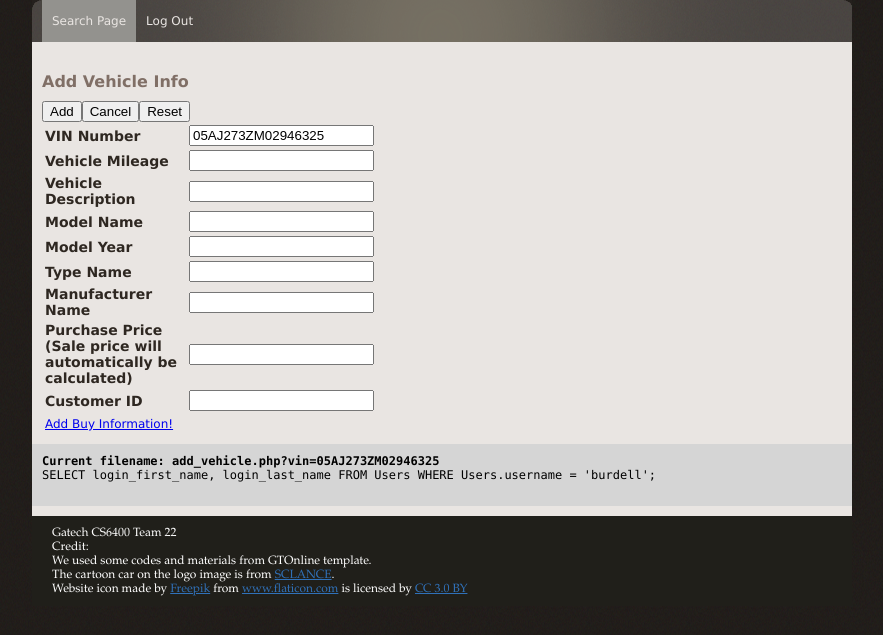
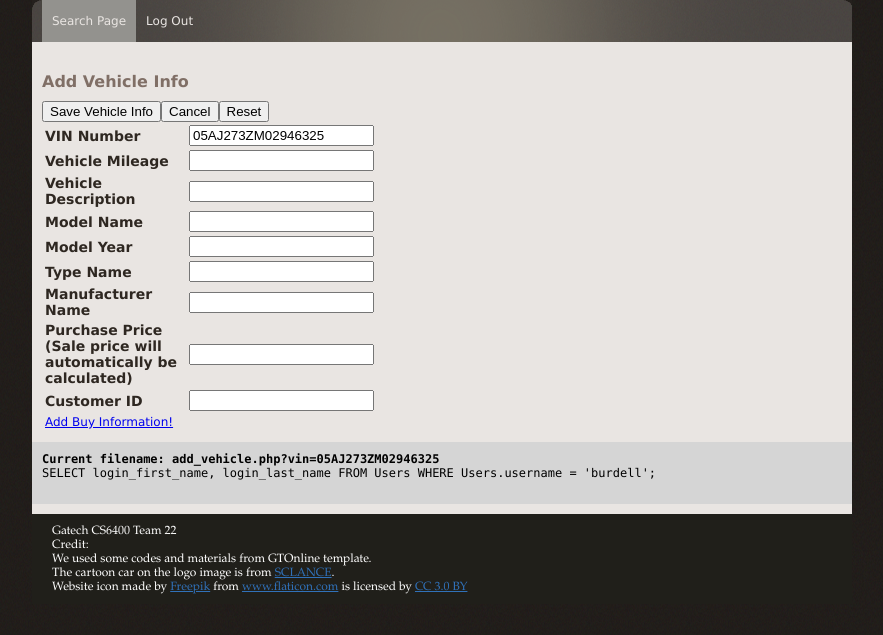
Before and after one commit to hxia40/Web-based-Database-for-Car-Dealership-Inventory-, a PHP site: the page made by Phase_3/add_vehicle.php in a window 1280 px wide. Shown: the part 135-770 px from the top of the page, without its empty margins (198-1081 px from the left). Run offline with PHP 8.4, Linux system fonts and the light colour scheme; a user stored in the database is signed in; data comes from the database, SQL or seed files in the repository; data that the repository does not hold is empty.

Commit message:
Update add_vehicle.php

```diff
--- a/Phase_3/add_vehicle.php
+++ b/Phase_3/add_vehicle.php
@@ -153,12 +153,10 @@ if (!isset($_SESSION['username']) OR ($_SESSION['permission'] != 1 && $_SESSION[
                                     </tr>
 
                                     <tr>
-                                        <input name = "add" type = "submit" id = "add" value = "Add">
+                                        <input name = "add" type = "submit" id = "add" value = "Save Vehicle Info">
                                         <input type="button" value="Cancel" onclick="history.go(-1)">
                                         <button type="reset" value="Reset">Reset</button>
-                                    </tr>
-                                    <tr>
-                                        <td><a href='add_buy.php?customer_id=<?php if($_GET['customer_id']) {print $_GET['customer_id'];} else if($_POST['customer_id']) {print $_POST['customer_id'];} ?>&vin=<?php if ($_GET['vin']) { print $_GET['vin']; } else if($_POST['vin']) { print $_POST['vin'];} ?>&sale_price=<?php if($_GET['customer_id']) {print $_GET['customer_id'];} else if($_POST['customer_id']) {print $_POST['customer_id'];} ?>'>Add Buy Information!</a></td>
+					<td><a href='add_buy.php?customer_id=<?php if($_GET['customer_id']) {print $_GET['customer_id'];} else if($_POST['customer_id']) {print $_POST['customer_id'];} ?>&vin=<?php if ($_GET['vin']) { print $_GET['vin']; } else if($_POST['vin']) { print $_POST['vin'];} ?>&sale_price=<?php if($_GET['customer_id']) {print $_GET['customer_id'];} else if($_POST['customer_id']) {print $_POST['customer_id'];} ?>'>Add Buy Information!</a></td>
                                     </tr>
                                 </table>
                             </form>
```
